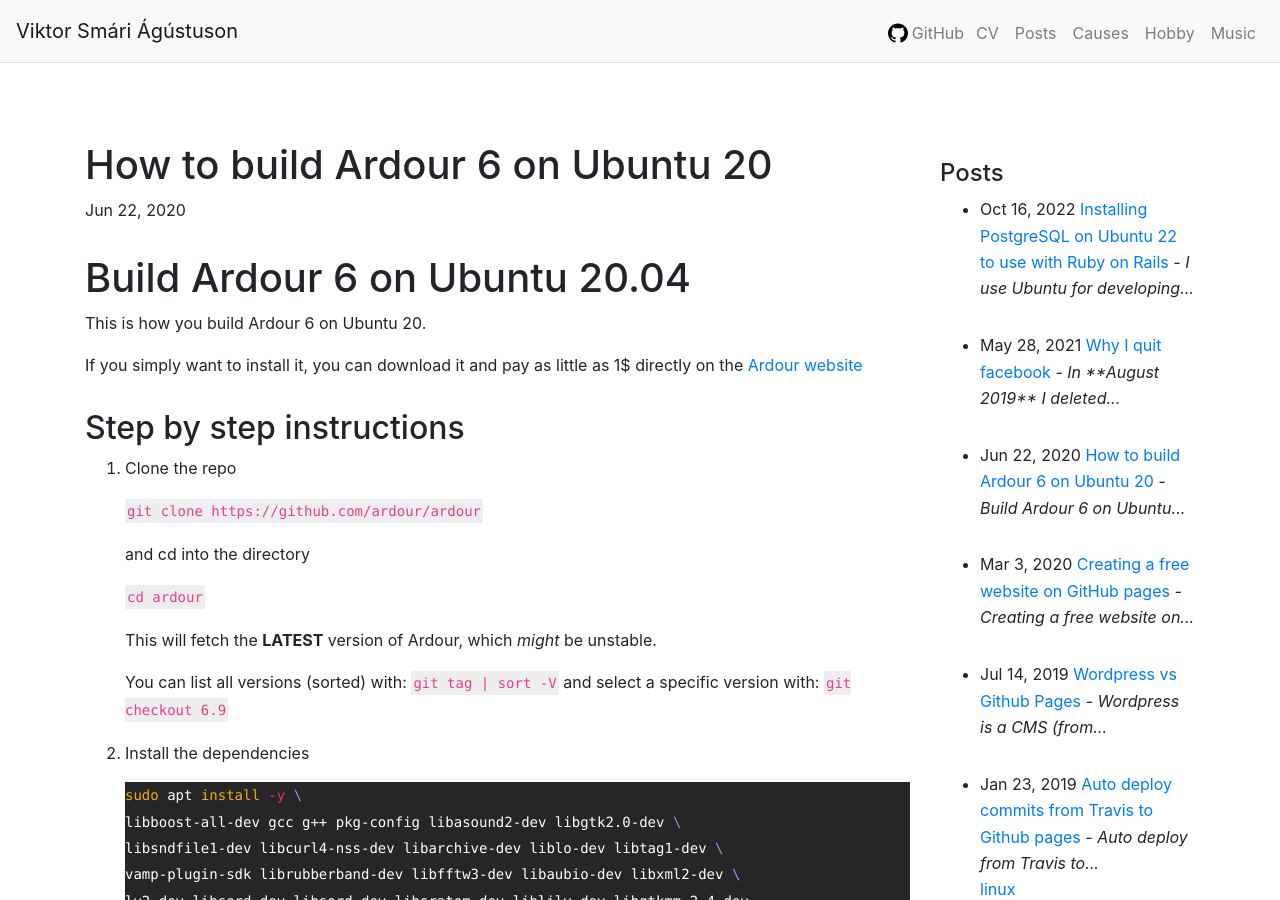
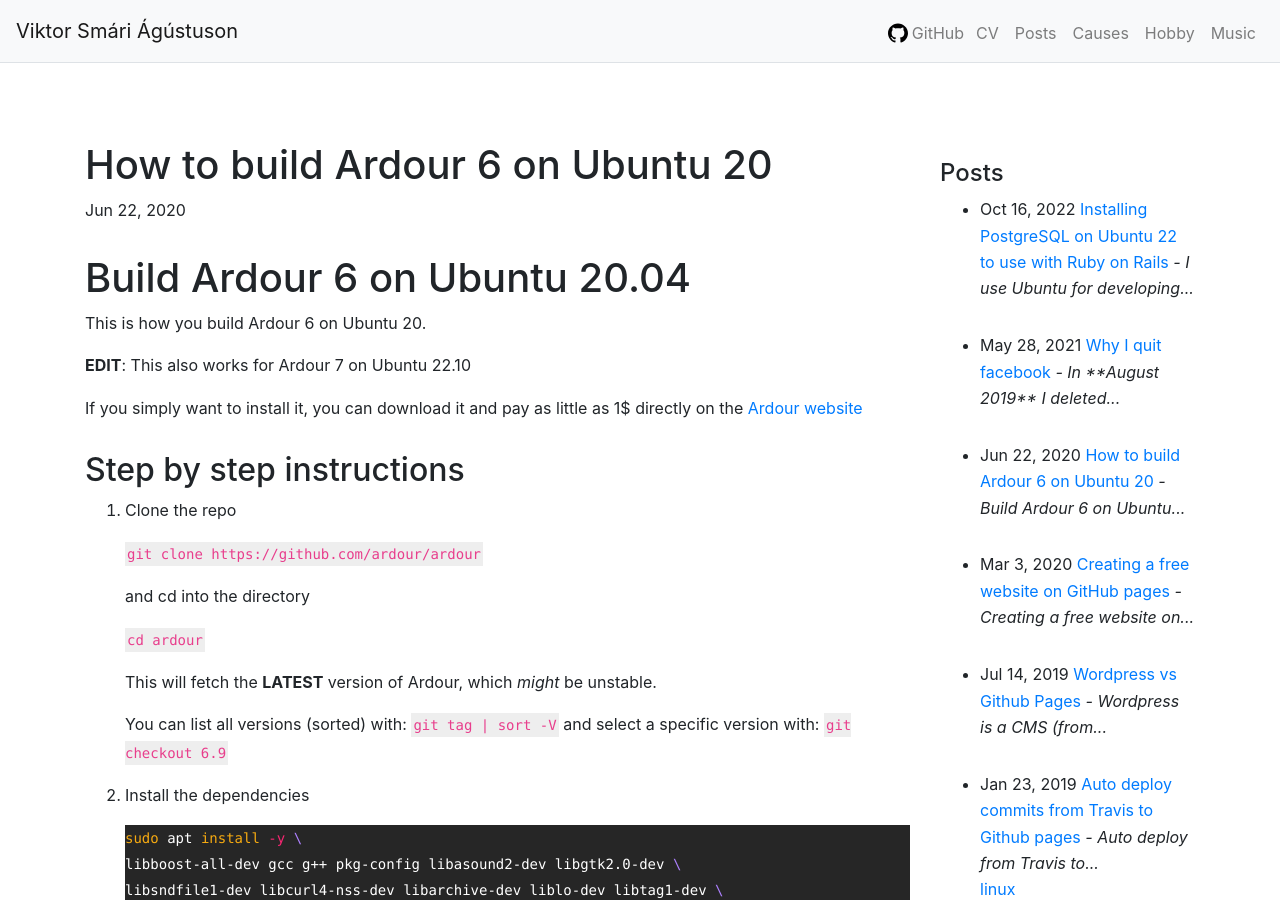
Before and after one commit to viktorsmari/viktorsmari.github.io, a Jekyll site: the page built from _posts/2020-06-22-build-ardour6-on-ubuntu20.md, in a window 1280 px wide and 900 px high. Built offline with Jekyll 4.4.1, drawn with Linux system fonts in a browser that asks for light colours; comment, search, counter and statistics services are not loaded.

Commit message:
Add Ardour 7 info

```diff
--- a/_posts/2020-06-22-build-ardour6-on-ubuntu20.md
+++ b/_posts/2020-06-22-build-ardour6-on-ubuntu20.md
@@ -7,6 +7,8 @@
 # Build Ardour 6 on Ubuntu 20.04
 
 This is how you build Ardour 6 on Ubuntu 20.
+
+**EDIT**: This also works for Ardour 7 on Ubuntu 22.10
 
 If you simply want to install it, you can download it and pay as little as 1$ directly on the
 [Ardour website](https://community.ardour.org/download){:target="_blank"}
```
